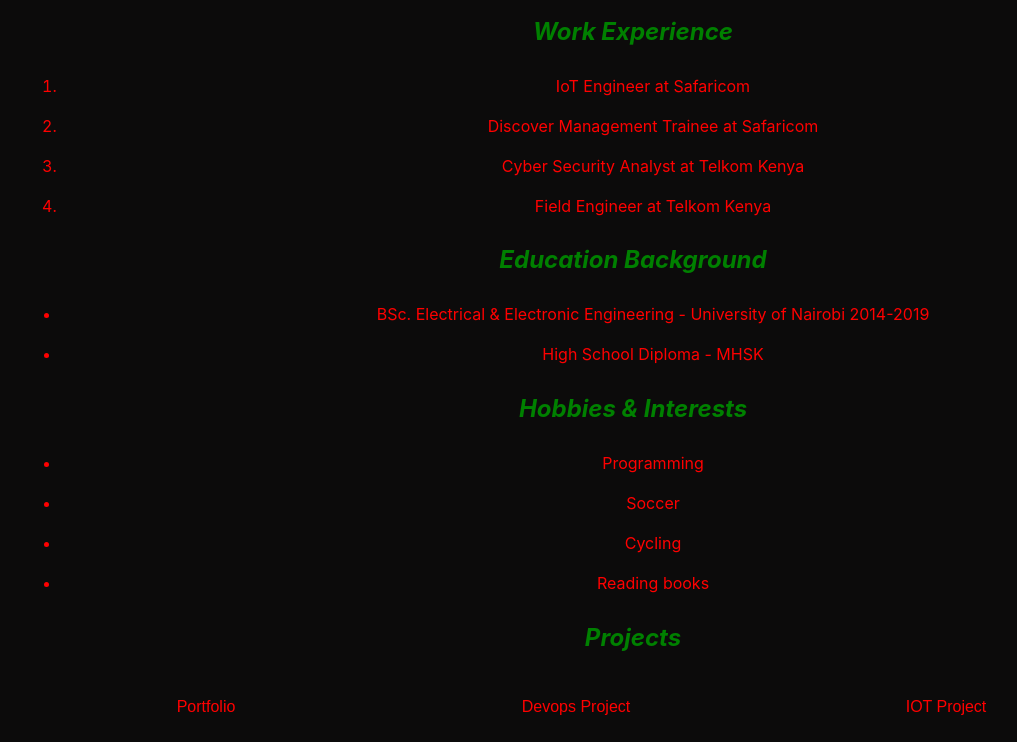
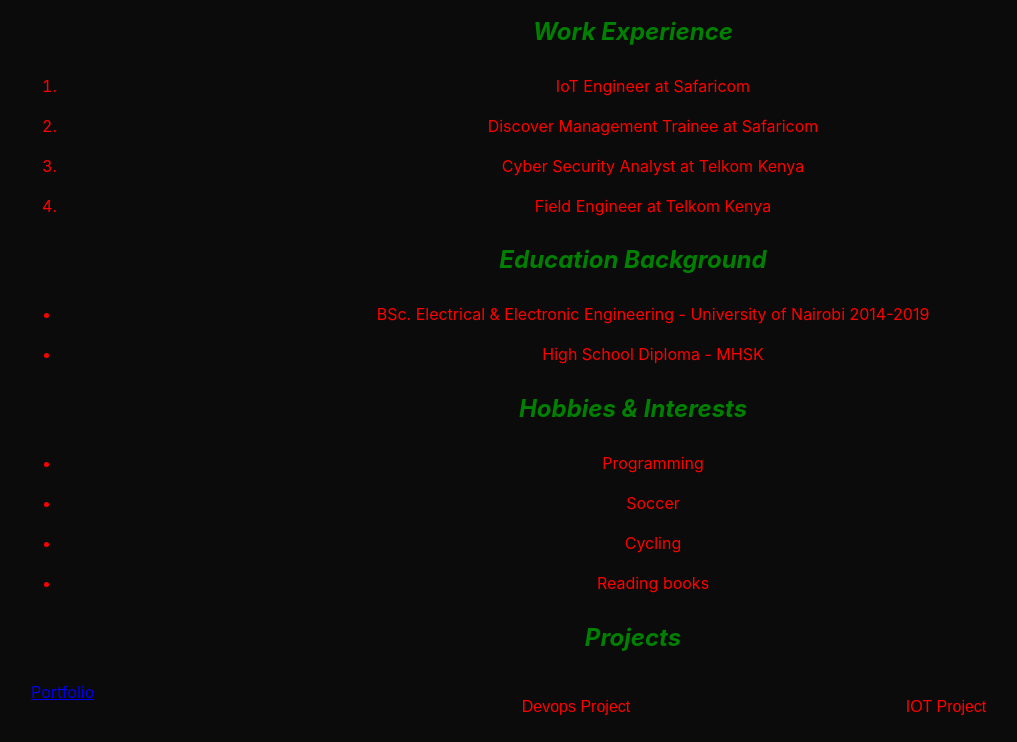
Before and after one commit to collinskrotich/Portfolio, a plain HTML site: page index.html in a window 1280 px wide. Shown: the part 554-1296 px from the top of the page, without its empty margins (7-1024 px from the left). Drawn offline with Linux system fonts and the light colour scheme.

Commit message:
Added github link to portfolio under projects

```diff
--- a/index.html
+++ b/index.html
@@ -54,7 +54,7 @@
 
                 <h2>Projects</h2>
                 <div class="column">
-                  <p>Portfolio</p>
+                  <a href="https://github.com/collinskrotich/Portfolio" target="_blank">Portfolio</a>
 
                 </div>
                 <div class="column">
```
